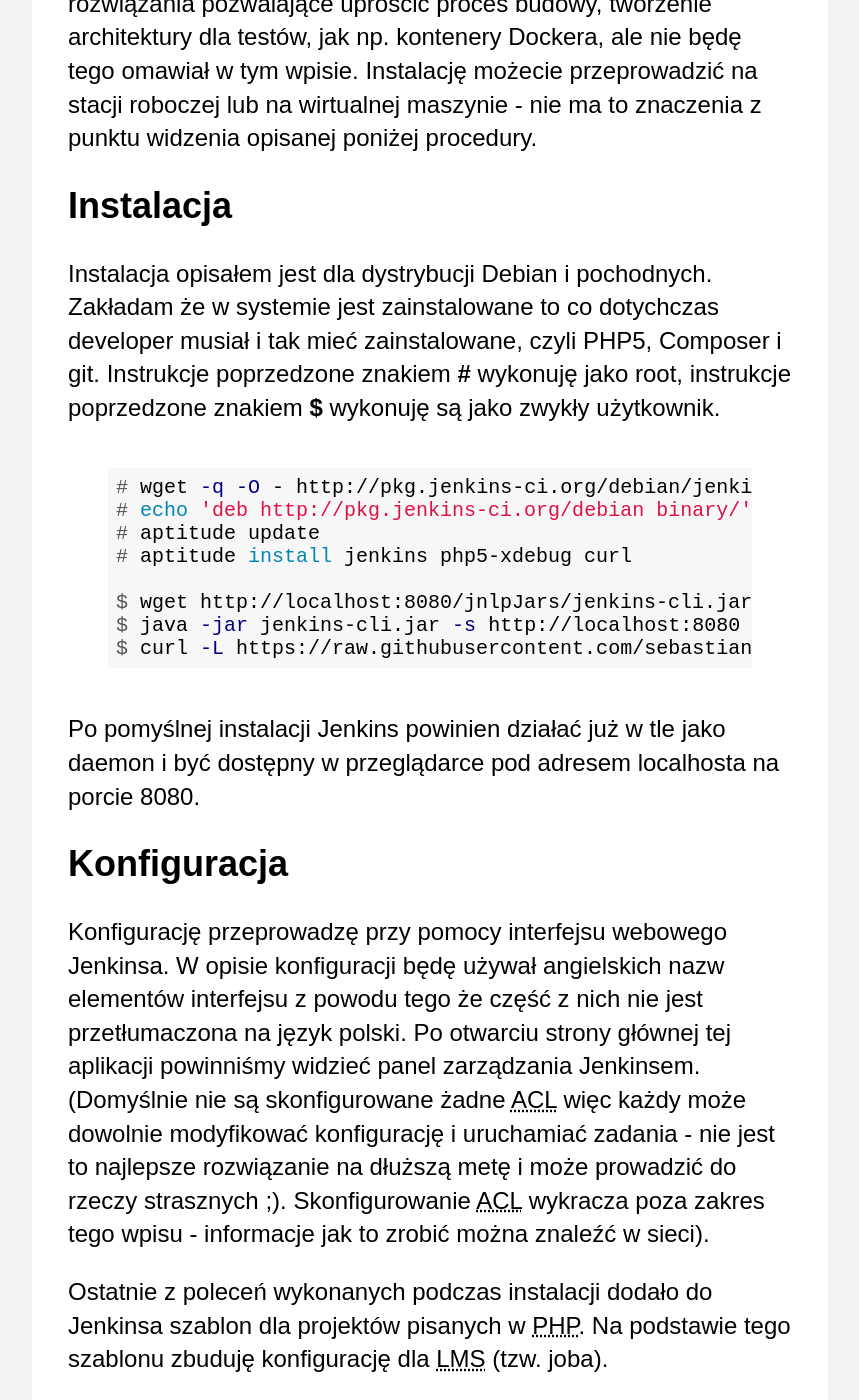
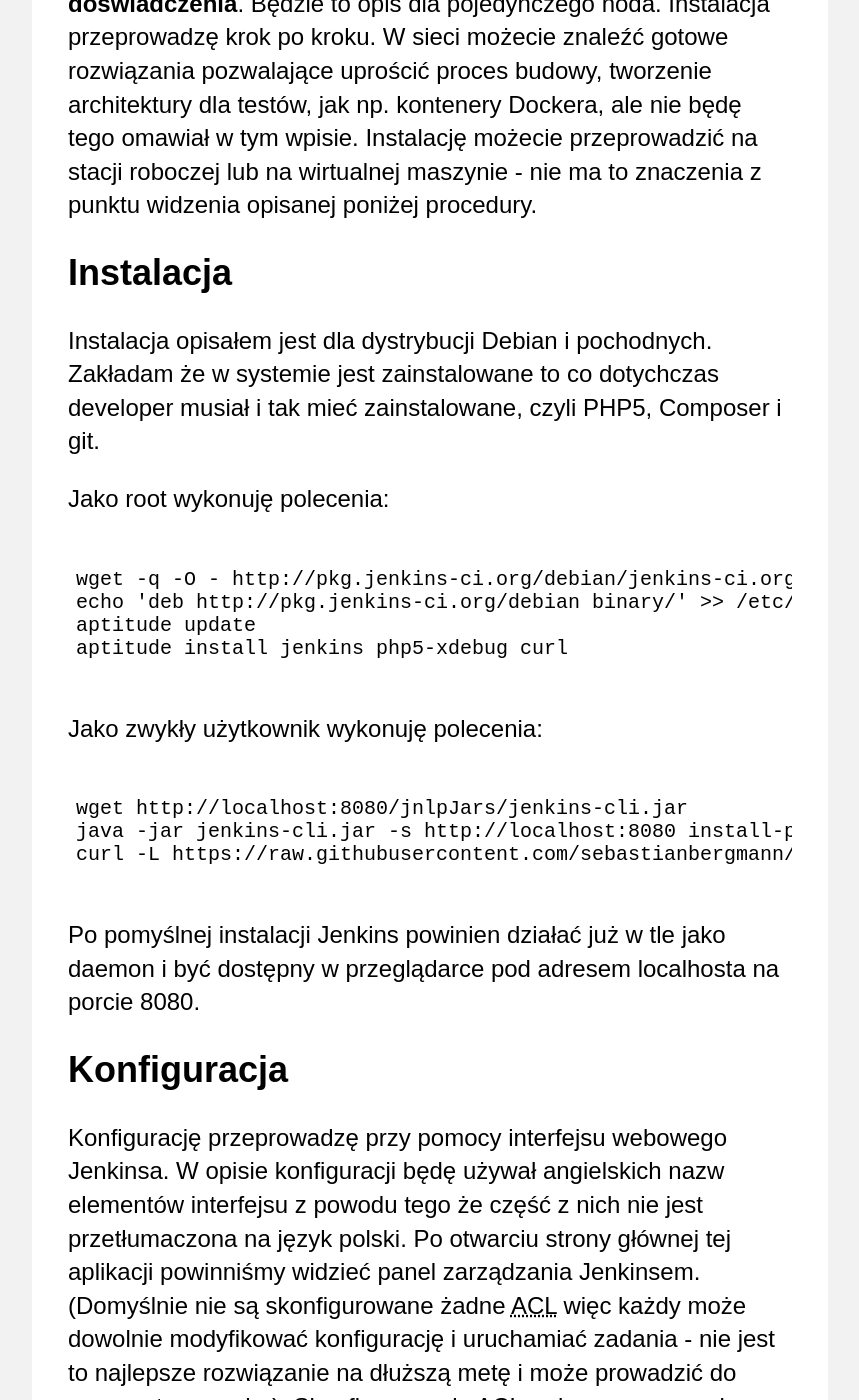
Before and after one commit to maciejlew/maciejlew.github.io, a Jekyll site: the page built from _posts/2016-02-13-konfiguracja-serwera-ci-dla-lms.md, in a window 1280 px wide and 1400 px high, scrolled down 1022 px. Shown: the whole window, without its empty margins (416-1275 px from the left). Built offline with Jekyll 4.4.1, drawn with Linux system fonts in a browser that asks for light colours; comment, search, counter and statistics services are not loaded; some of the changed text lies outside the part shown.

Commit message:
Updates post 'Serwer CI dla LMS'

```diff
--- a/_posts/2016-02-13-konfiguracja-serwera-ci-dla-lms.md
+++ b/_posts/2016-02-13-konfiguracja-serwera-ci-dla-lms.md
@@ -41,21 +44,19 @@
 Instalacja opisałem jest dla dystrybucji Debian i pochodnych. Zakładam że
 w systemie jest zainstalowane to co dotychczas developer musiał i tak mieć
 zainstalowane, czyli PHP5, Composer i git.
-Instrukcje poprzedzone znakiem **#** wykonuję jako root, instrukcje poprzedzone
-znakiem **$** wykonuję są jako zwykły użytkownik.
 
-{% highlight console %}
+Jako root wykonuję polecenia:
 
-# wget -q -O - http://pkg.jenkins-ci.org/debian/jenkins-ci.org.key | apt-key add -
-# echo 'deb http://pkg.jenkins-ci.org/debian binary/' >> /etc/apt/sources.list
-# aptitude update
-# aptitude install jenkins php5-xdebug curl
+    wget -q -O - http://pkg.jenkins-ci.org/debian/jenkins-ci.org.key | apt-key add -
+    echo 'deb http://pkg.jenkins-ci.org/debian binary/' >> /etc/apt/sources.list
+    aptitude update
+    aptitude install jenkins php5-xdebug curl
 
-$ wget http://localhost:8080/jnlpJars/jenkins-cli.jar
-$ java -jar jenkins-cli.jar -s http://localhost:8080 install-plugin checkstyle cloverphp crap4j dry htmlpublisher jdepend plot pmd violations warnings xunit git
-$ curl -L https://raw.githubusercontent.com/sebastianbergmann/php-jenkins-template/master/config.xml | java -jar jenkins-cli.jar -s http://localhost:8080 create-job php-template
+Jako zwykły użytkownik wykonuję polecenia:
 
-{% endhighlight %}
+    wget http://localhost:8080/jnlpJars/jenkins-cli.jar
+    java -jar jenkins-cli.jar -s http://localhost:8080 install-plugin checkstyle cloverphp crap4j dry htmlpublisher jdepend plot pmd violations warnings xunit git
+    curl -L https://raw.githubusercontent.com/sebastianbergmann/php-jenkins-template/master/config.xml | java -jar jenkins-cli.jar -s http://localhost:8080 create-job php-template
 
 Po pomyślnej instalacji Jenkins powinien działać już w tle jako daemon i być
 dostępny w przeglądarce pod adresem localhosta na porcie 8080.
@@ -117,10 +118,8 @@
 **"Execute shell"**. Ustawiam ten bloczek na samym początku sekcji **"Build"**.
 W jego treści wpisuję:
 
-{% highlight console %}
-cd $WORKSPACE
-composer update
-{% endhighlight %}
+    cd $WORKSPACE
+    composer update
 
 Kolejnym krokiem na liście zdarzeń naszego joba jest "Invoke Ant". Spowoduje
 on wykonanie targetu "full-build", który jest opisany w pliku build.xml
@@ -146,12 +145,10 @@
 z konfiguracją Jenkinsa, jeśli podejrzewamy że są one związane z którymś
 z targetów opisanych w pliku build.xml, opłaca się uruchamiać tylko
 wybrany podejrzany target. Mogę to zrobić z poziomu katalogu projektu w workspace
-wydając komendę:
+wydając komendę, jako użytkownik jenkins:
 
-{% highlight console %}
-# cd /var/lib/jenkins/jobs/LMS/workspace/
-# ant <nazwa_targetu>
-{% endhighlight %}
+    cd /var/lib/jenkins/jobs/LMS/workspace/
+    ant <nazwa_targetu>
 
 Opublikowałem także [mój referencyjny konfig joba dla LMS](https://gist.github.com/maciejlew/9b207f32be4af5bf8cbe).
 W razie problemów możecie go porównać z konfigiem znajdującym się w
```
Also changed, not shown: other parts of _posts/2016-02-13-konfiguracja-serwera-ci-dla-lms.md (+5 -2 lines).
